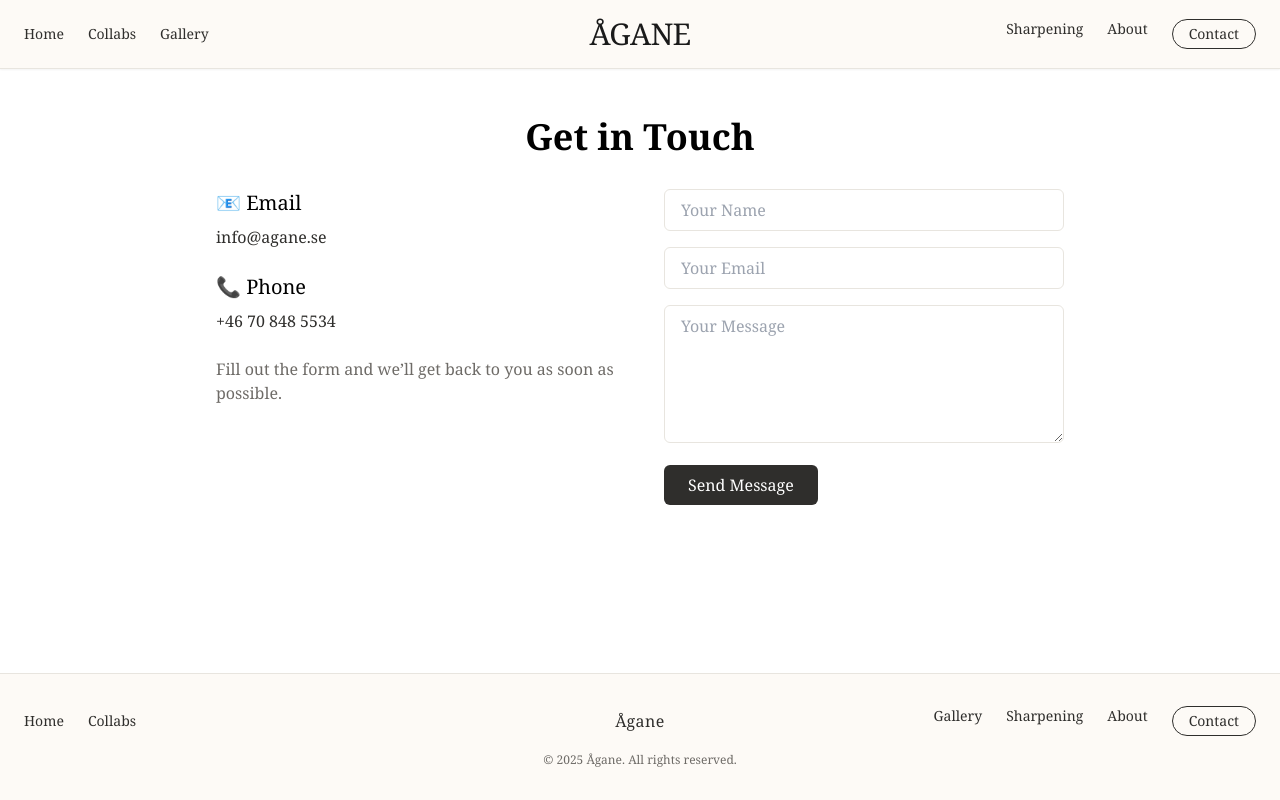
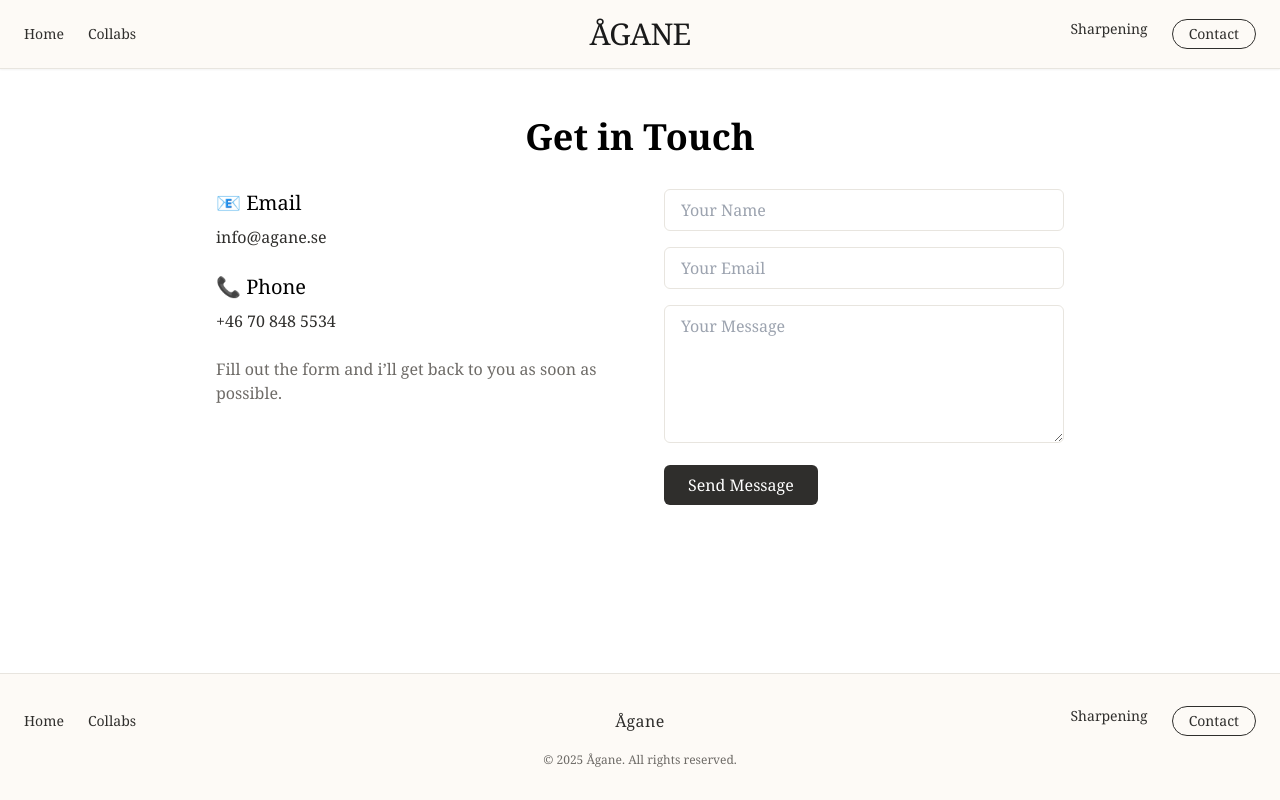
Before and after one commit to levjo655/sharpenia, a React (Create React App) app in the folder frontend/: page /Contact in a window 1280 px wide. Built offline with nearby package versions, Linux system fonts and the light colour scheme.

Commit message:
updated routes

```diff
--- a/frontend/src/App.tsx
+++ b/frontend/src/App.tsx
@@ -15,8 +15,8 @@ function App() {
         <Route path="/" element={<Home />} />
         <Route path="/home" element={<Home />} />
         <Route path="/collabs" element={<Collabs />} />
-        <Route path="/gallery" element={<Gallery />} />
-        <Route path="/about" element={<About />} />
+        {/* <Route path="/gallery" element={<Gallery />} /> */}
+        {/* <Route path="/about" element={<About />} /> */}
         <Route path="/sharpening" element={<Sharpening />} />
         <Route path="/Contact" element={<Contact />} />
 
--- a/frontend/src/components/Footer.tsx
+++ b/frontend/src/components/Footer.tsx
@@ -28,9 +28,9 @@ export default function Footer() {
             <div className="flex flex-col items-center gap-2 mb-4 text-sm">
               <Link to="/" className="hover:underline">Home</Link>
               <Link to="/collabs" className="hover:underline">Collabs</Link>
-              <Link to="/gallery" className="hover:underline">Gallery</Link>
+              {/* <Link to="/gallery" className="hover:underline">Gallery</Link> */}
               <Link to="/sharpening" className="hover:underline">Sharpening</Link>
-              <Link to="/about" className="hover:underline">About</Link>
+              {/* <Link to="/about" className="hover:underline">About</Link> */}
               <Link
                 to="/contact"
                 className="rounded-full border border-[#2f2e2c] px-4 py-1 hover:bg-[#2f2e2c] hover:text-white transition"
@@ -56,9 +56,9 @@ export default function Footer() {
               </div>
 
               <div className="flex justify-end space-x-6">
-                <Link to="/gallery" className="hover:underline">Gallery</Link>
+                {/* <Link to="/gallery" className="hover:underline">Gallery</Link> */}
                 <Link to="/sharpening" className="hover:underline">Sharpening</Link>
-                <Link to="/about" className="hover:underline">About</Link>
+                {/* <Link to="/about" className="hover:underline">About</Link> */}
                 <Link
                   to="/contact"
                   className="rounded-full border border-[#2f2e2c] px-4 py-1 hover:bg-[#2f2e2c] hover:text-white transition"
--- a/frontend/src/components/Header.tsx
+++ b/frontend/src/components/Header.tsx
@@ -66,9 +66,9 @@ export default function Header() {
                 <Link to="/collabs" className="text-[#2f2e2c] hover:underline underline-offset-4">
                   Collabs
                 </Link>
-                <Link to="/gallery" className="text-[#2f2e2c] hover:underline underline-offset-4">
+                {/* <Link to="/gallery" className="text-[#2f2e2c] hover:underline underline-offset-4">
                   Gallery
-                </Link>
+                </Link> */}
               </nav>
 
               <div className="flex justify-center">
@@ -81,9 +81,9 @@ export default function Header() {
                 <Link to="/sharpening" className="text-[#2f2e2c] hover:underline underline-offset-4">
                   Sharpening
                 </Link>
-                <Link to="/about" className="text-[#2f2e2c] hover:underline underline-offset-4">
+                {/* <Link to="/about" className="text-[#2f2e2c] hover:underline underline-offset-4">
                   About
-                </Link>
+                </Link> */}
                 <Link
                   to="/contact"
                   className="rounded-full border border-[#2f2e2c] text-[#2f2e2c] px-4 py-1 hover:bg-[#2f2e2c] hover:text-white transition"
--- a/frontend/src/pages/Contact.tsx
+++ b/frontend/src/pages/Contact.tsx
@@ -61,7 +61,7 @@ export default function Contact() {
               <p className="text-[#2f2e2c]">+46 70 848 5534</p>
             </div>
             <p className="text-[#6e6b67] mt-4">
-              Fill out the form and we’ll get back to you as soon as possible.
+              Fill out the form and i’ll get back to you as soon as possible.
             </p>
           </div>
 
```
